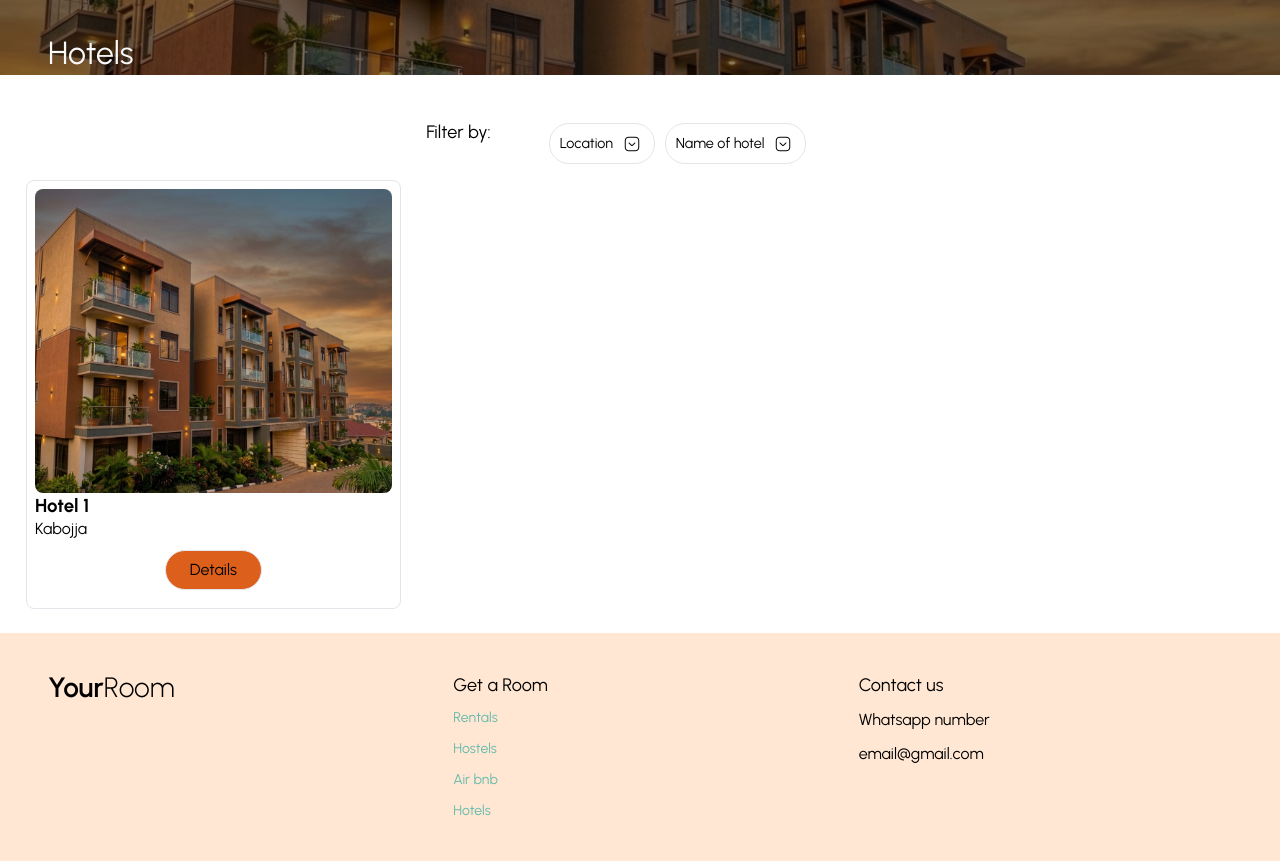
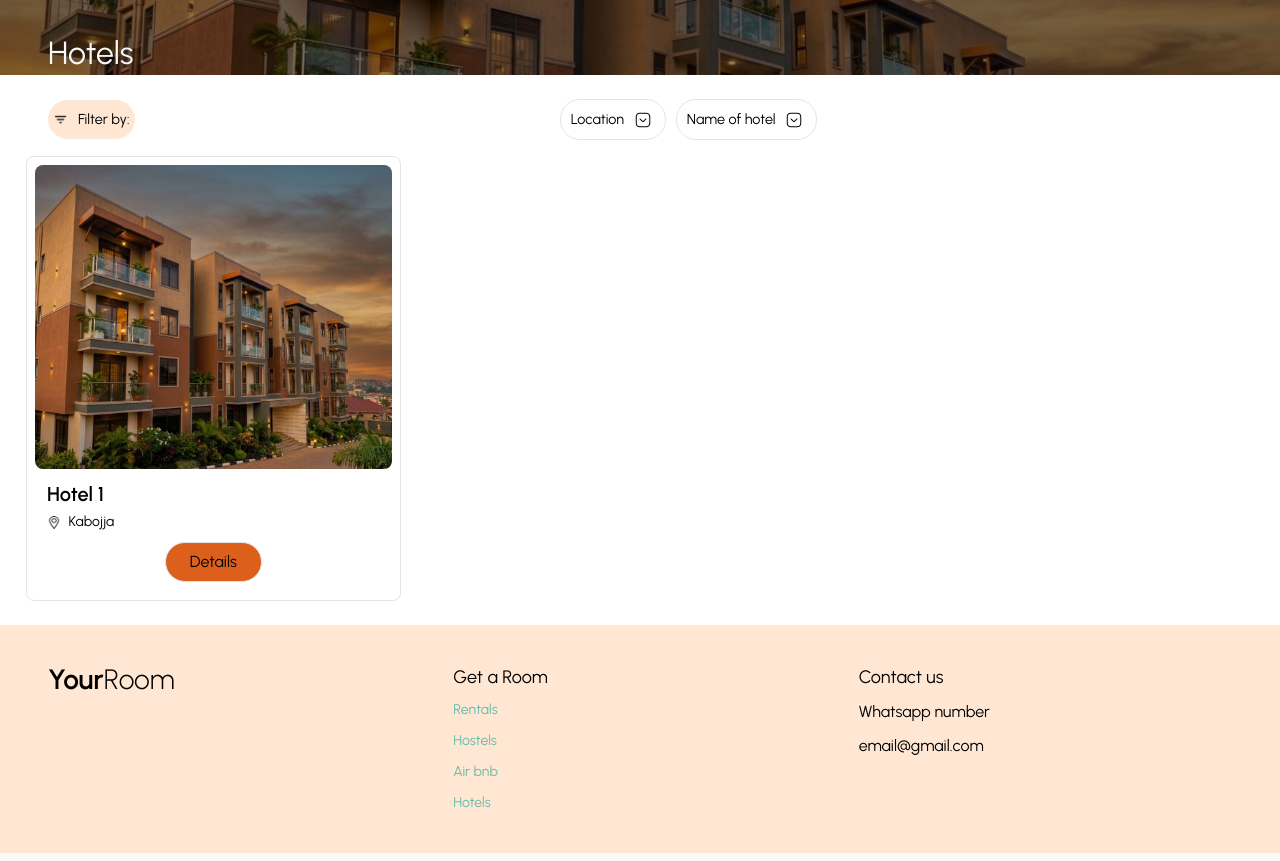
Before and after one commit to Nalyaham/Freelance_project, a Django app: page /hotels/ in a window 1280 px wide. Run offline with Django 5.2, Linux system fonts and the light colour scheme; data comes from the database, SQL or seed files in the repository.

Commit message:
Benched marked layout of the airbnbs' filter and card section onto the hostels page

```diff
--- a/your_room/templates/your_room/hotels.html
+++ b/your_room/templates/your_room/hotels.html
@@ -16,8 +16,8 @@
 <main>
   <h1 class="page-title container">Hotels</h1>
   <div class = "filters container" >
-    <h2 class="filter-title container">Filter by:</h2>
-    <form class = "filters container", method = "get", id = "filter-form">
+    <span class="filters filter_by"><img src="{% static 'your_room/images/filter_icon.png' %}" alt="" />Filter by:</span>
+    <form class = "filters filter_container", method = "get", id = "filter-form">
       <select name = "location", class = "filter", onchange="document.getElementById('filter-form').submit()">
         <option value = "">Location</option>
         {% for loc in locations %}
@@ -43,8 +43,15 @@
             <img src="{% static 'your_room/images/hero.png' %}" alt="{{ unit.name }}" loading="lazy" />
         {% endif %}
       {% endwith %}
-      <h3>{{ unit.name }}</h3>
-      <p>{{ unit.location}}</p>
+      <div class="card_description">
+        <h3>{{ unit.name }}</h3>
+        <div class ="unit_specification_section">
+          <div class = "unit_specification">
+            <img src = "{% static 'your_room/images/location_icon.png' %}" />
+            <p>{{ unit.location}}</p>
+          </div>
+        </div>
+      </div>
       <div class="card__action"><a class="btn btn--sm" href="{% url 'unit-detail' 'hotel' unit.pk %}">Details</a></div>
     </article>
     {% endfor %}
```
